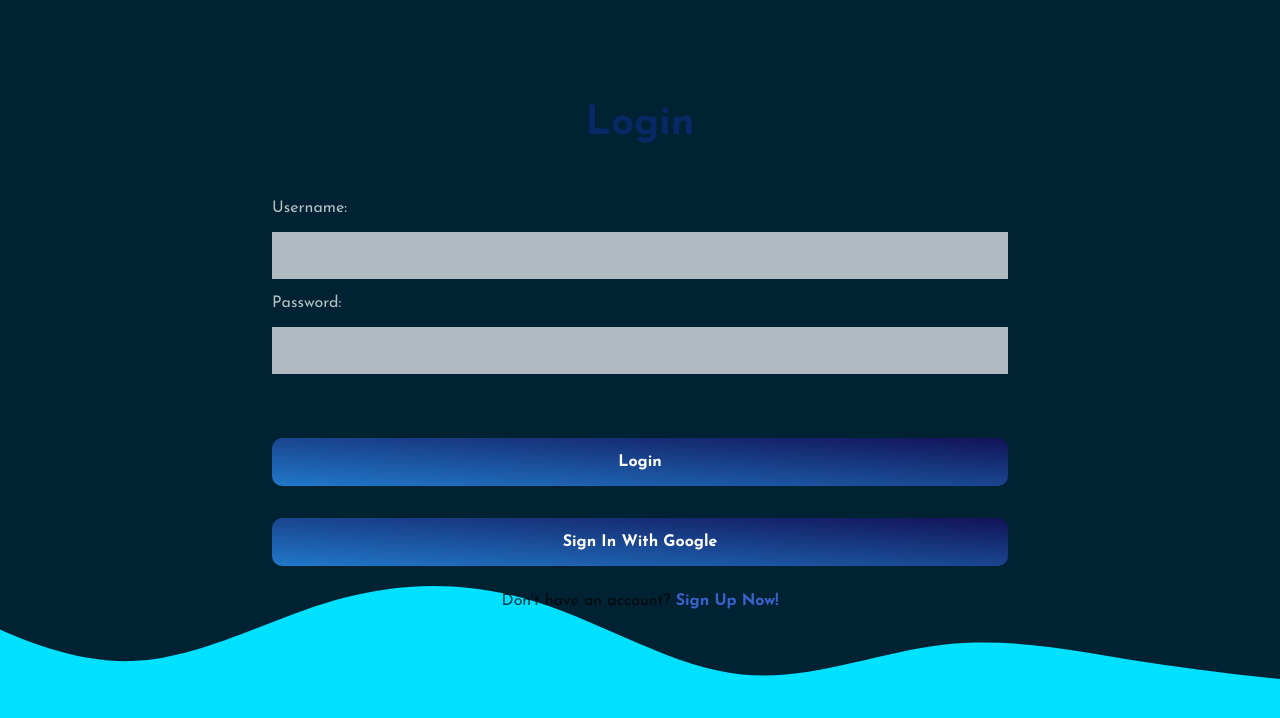
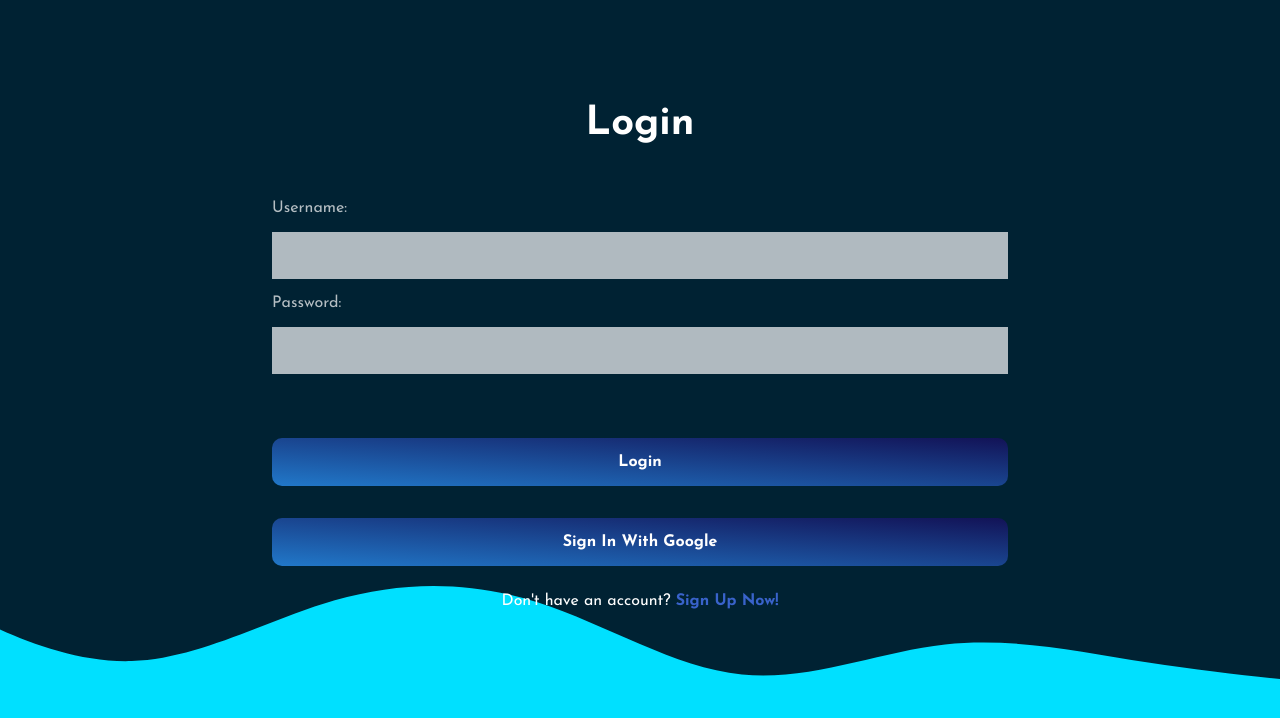
Before and after one commit to esmaelmoh/blog-mern-frontend, a React (Create React App) app: page / in a window 1280 px wide. Shown: the top 718 px of the page. Built offline with nearby package versions, Linux system fonts and the light colour scheme.

Commit message:
regular commit83

```diff
--- a/src/newjs.css
+++ b/src/newjs.css
@@ -52,7 +52,7 @@
     font-size: 2.5rem;
     margin: 1rem 0;
     margin-bottom: 2.5rem;
-    color:  #0c2c7eaf ;
+    color:  #ffffff ;
 }
 .login-input-field-new{
     border: none;
--- a/src/newjs.jsx
+++ b/src/newjs.jsx
@@ -14,7 +14,7 @@ const NewJs = () => {
             <button type="submit" className='login-btn-new'>Login</button>
             <div className="line"></div>
             <button type="submit" className='login-btn-new'>Sign In With Google  </button>
-            <p style={{color:'rgba(0, 0, 0, 0.705)',paddingTop:'0.7rem', textAlign:'center'}}>Don't have an account? <span style={{color:" #3963cb",fontWeight:'bold'}}>Sign Up Now!</span> </p>
+            <p style={{color:'white',paddingTop:'0.7rem', textAlign:'center'}}>Don't have an account? <span style={{color:" #3963cb",fontWeight:'bold'}}>Sign Up Now!</span> </p>
         </form></section>
     </>
   )
```
Also changed, not shown: 1 other file (tests, documents, lock files or other folders).
